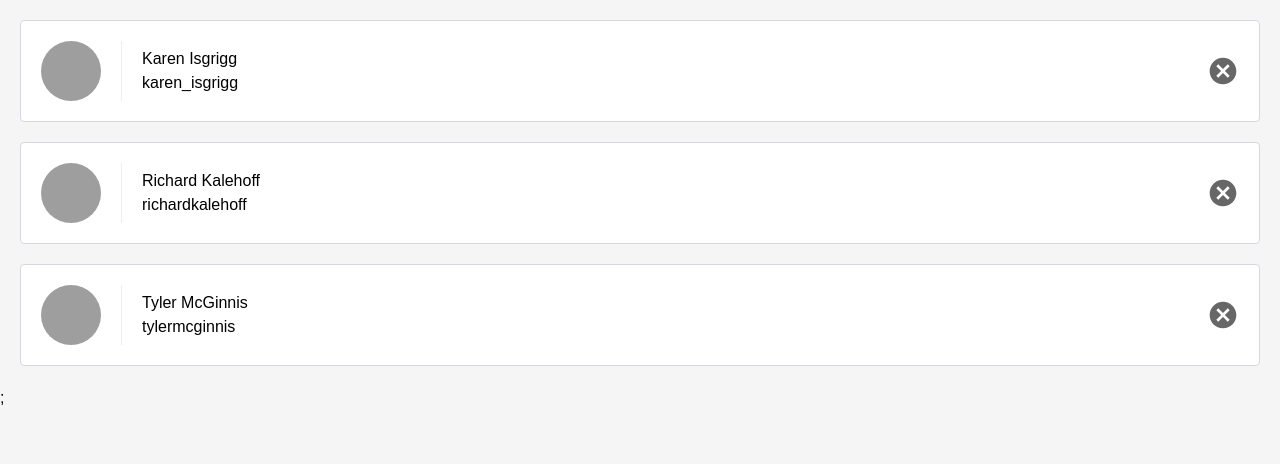
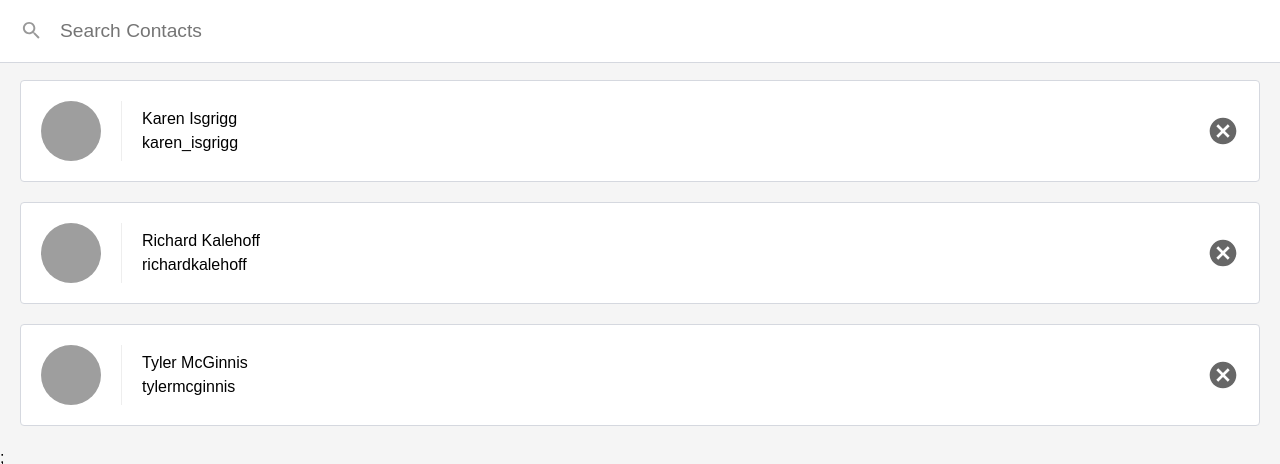
Before and after one commit to meggra7/react-practice, a React (Create React App) app in the folder reactnd-contacts-app/: page / in a window 1280 px wide. Shown: the top 464 px of the page. Built offline with nearby package versions, Linux system fonts and the light colour scheme.

Commit message:
Add form input that accepts and stores a query string

```diff
--- a/reactnd-contacts-app/src/ListContacts.js
+++ b/reactnd-contacts-app/src/ListContacts.js
@@ -8,8 +8,28 @@
         onDeleteContact: PropTypes.func.isRequired,
     }
 
+    state = {
+        query: ""
+    }
+
+    updateQuery = (query) => {
+        this.setState(() => ({
+            query: query.trim()
+        }));
+    }
+
     render() {
         return (
+            <div className="list-contacts">
+                <div className="list-contacts-top">
+                    <input
+                        className="search-contacts"
+                        type="text"
+                        placeholder="Search Contacts"
+                        value={this.state.query}
+                        onChange={(event) => this.updateQuery(event.target.value)}
+                    />
+                </div>
                 <ol className='contact-list'>
                     {this.props.contacts.map(contact => (
                         <li key={contact.id} className='contact-list-item'>
@@ -30,6 +50,7 @@
                         </li>
                     ))};
                 </ol>
+            </div>
         );
     }
 }
```
Lines whose indentation alone changed are shown as unchanged.
